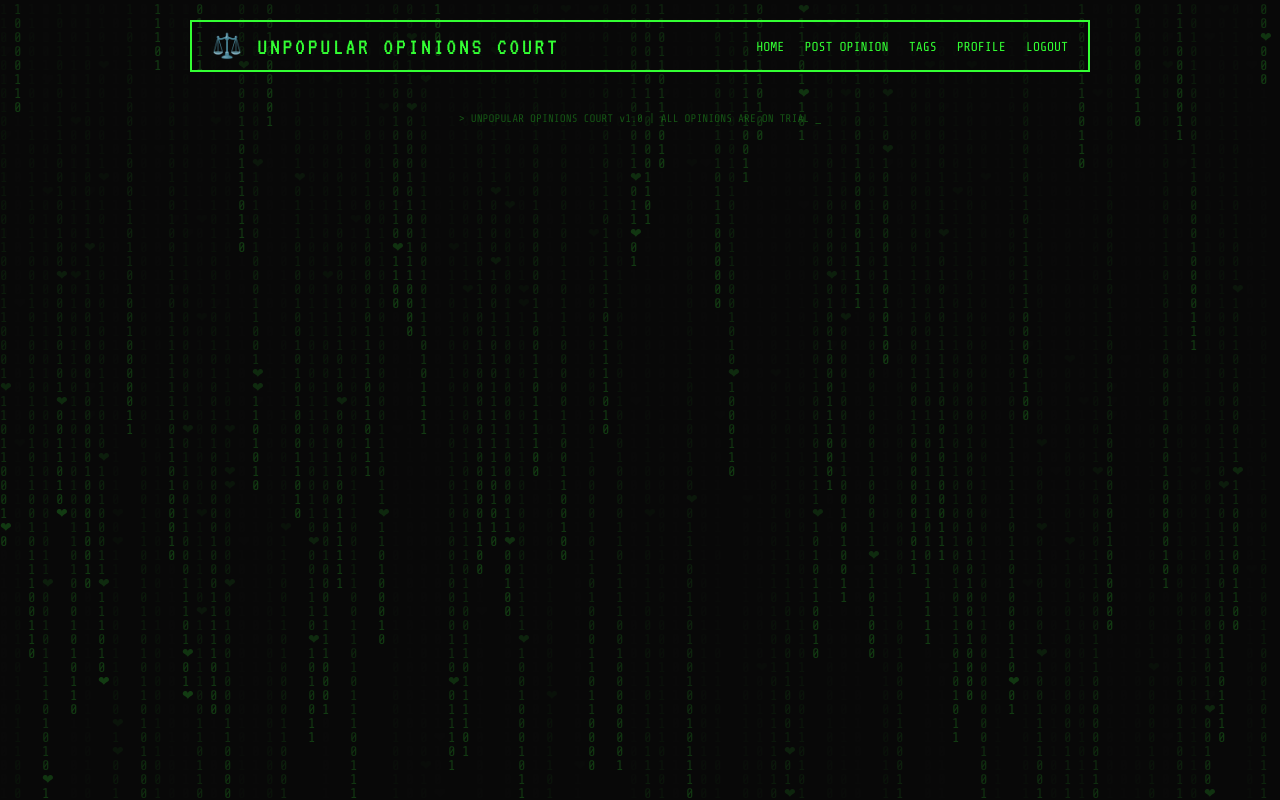
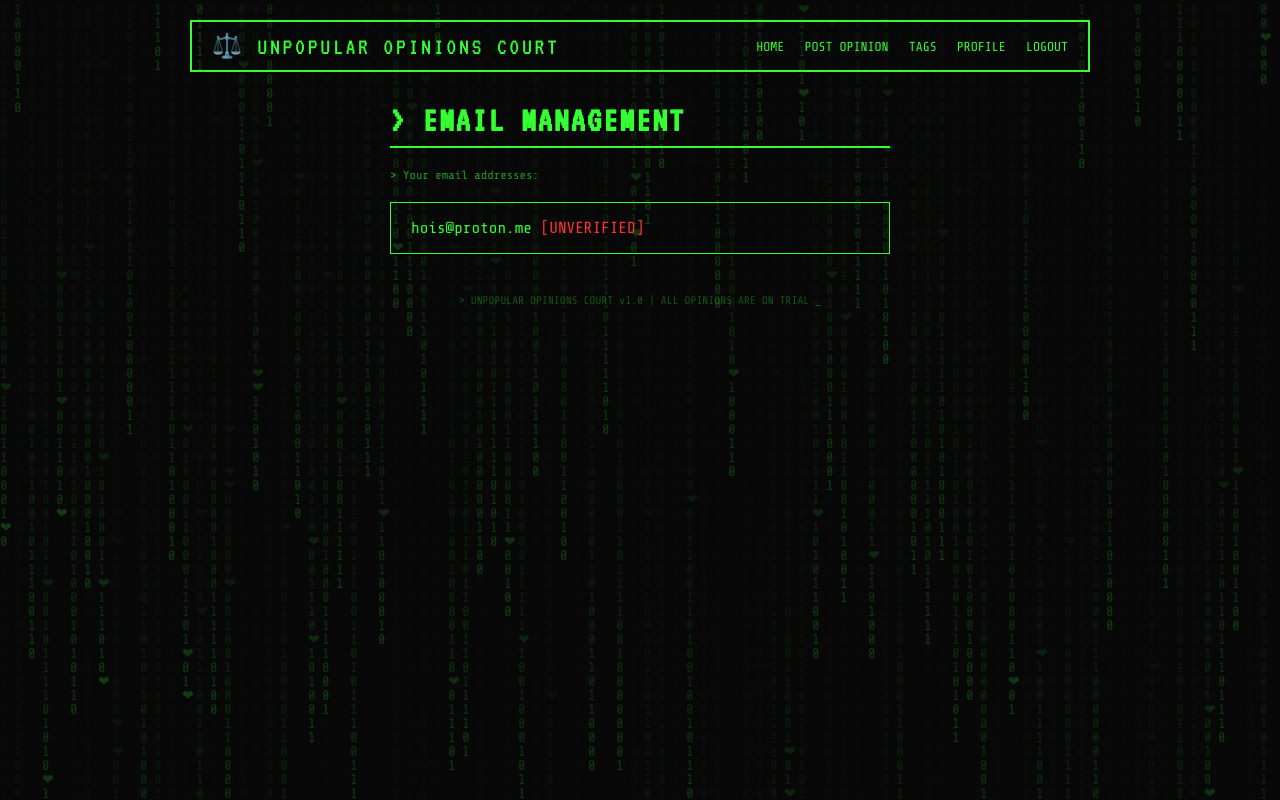
Before and after one commit to alisahoys/unpopular_court, a Django app: page /accounts/email/ in a window 1280 px wide. Run offline with Django 5.2, Linux system fonts and the light colour scheme; a user stored in the database is signed in; data comes from the database, SQL or seed files in the repository.

Commit message:
Add email.html design

```diff
--- a/court/templates/account/email.html
+++ b/court/templates/account/email.html
@@ -1,3 +1,29 @@
 {% extends 'court/base.html' %}
+
+{% block title %}Email | Unpopular Opinions Court{% endblock %}
+
 {% block content %}
+<div style="max-width: 500px; margin: 0 auto;">
+    <h1 class="page-title">&gt; EMAIL MANAGEMENT</h1>
+
+    {% if emailaddresses %}
+        <p class="muted" style="margin-bottom: 20px;">&gt; Your email addresses:</p>
+        {% for emailaddress in emailaddresses %}
+            <div class="card">
+                <p>{{ emailaddress.email }}
+                    {% if emailaddress.verified %}
+                        <span class="text-yellow"> [VERIFIED]</span>
+                    {% else %}
+                        <span class="text-danger"> [UNVERIFIED]</span>
+                    {% endif %}
+                    {% if emailaddress.primary %}
+                        <span class="muted"> [PRIMARY]</span>
+                    {% endif %}
+                </p>
+            </div>
+        {% endfor %}
+    {% else %}
+        <p class="muted">&gt; No email addresses on file.</p>
+    {% endif %}
+</div>
 {% endblock %}
```
